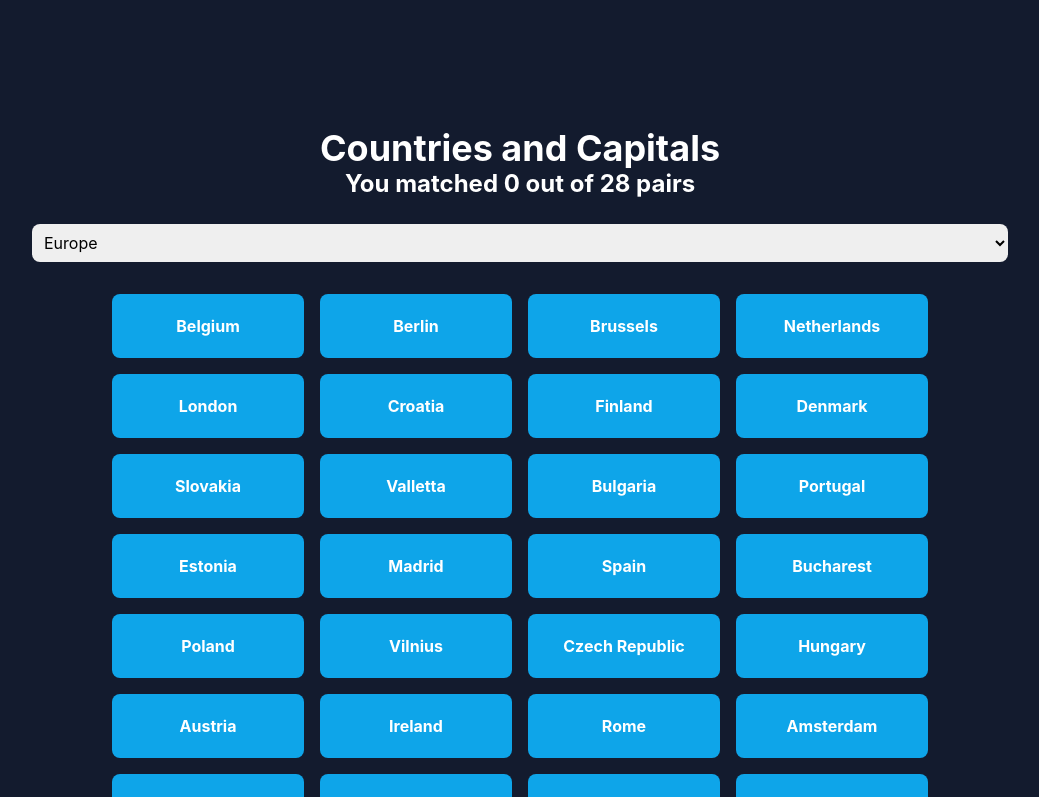
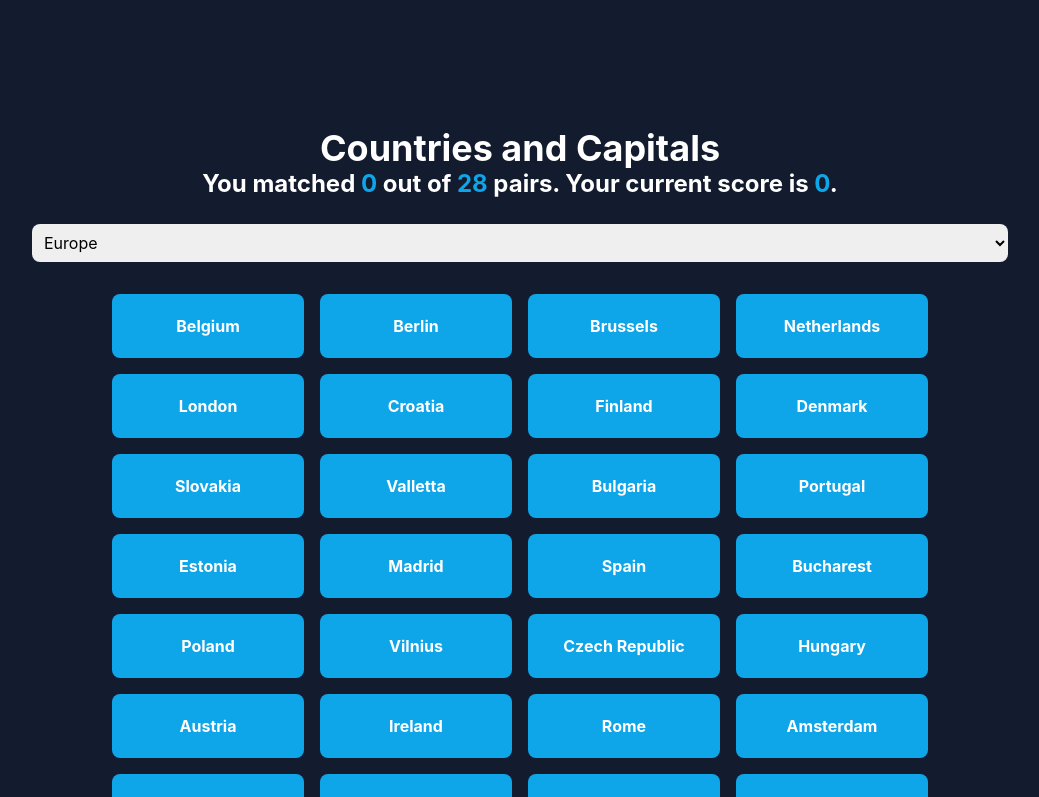
Before and after one commit to shayenek/react-match-country-with-capital, a React (Create React App) app: page / in a window 1280 px wide. Shown: the top 797 px of the page, without its empty margins (120-1159 px from the left). Built offline with nearby package versions, Linux system fonts and the light colour scheme.

Commit message:
Add simple scoring system

```diff
--- a/src/App.tsx
+++ b/src/App.tsx
@@ -33,6 +33,7 @@ export default function App() {
 	const [secondSelection, setSecondSelection] = useState<FlattenedData | null>(null);
 	const [matchedPairs, setMatchedPairs] = useState<number>(0);
 	const [chosenGameType, setChosenGameType] = useState<string>('EU');
+	const [gameScore, setGameScore] = useState<number>(0);
 
 	useEffect(() => {
 		createGameData();
@@ -44,6 +45,7 @@ export default function App() {
 				setGameData((prevGameData) =>
 					prevGameData.map((item) => {
 						if (item === firstSelection || item === secondSelection) {
+							setGameScore(gameScore - 1);
 							return { ...item, mismatched: true };
 						} else {
 							return item;
@@ -65,7 +67,7 @@ export default function App() {
 						if (item.matchId !== firstSelection.matchId) {
 							return item;
 						} else {
-							console.log('Good Match!');
+							setGameScore(gameScore + 1);
 							return { ...item, disabled: true };
 						}
 					})
@@ -150,6 +152,21 @@ export default function App() {
 			{gameComplete ? (
 				<div className="flex items-center flex-col">
 					<h1 className="text-4xl text-white font-bold">Game Complete!</h1>
+					<h2 className="text-2xl text-white font-bold">
+						You matched <span className="text-sky-500 font-bold">{matchedPairs}</span>{' '}
+						out of <span className="text-sky-500 font-bold">{totalPairs}</span> pairs.
+						Your final score is{' '}
+						<span
+							className={
+								'text-sky-500 font-bold' +
+								(gameScore > 0 ? ' text-green-500' : ' text-red-500')
+							}
+						>
+							{gameScore}
+						</span>
+						.
+					</h2>
+
 					<button
 						className="px-8 py-4 mt-12 rounded-lg m-6 bg-sky-500 text-white text-xl font-bold hover:bg-sky-700"
 						onClick={resetGame}
@@ -162,7 +179,19 @@ export default function App() {
 					<div className="flex flex-col">
 						<h1 className="text-4xl text-white font-bold">Countries and Capitals</h1>
 						<h2 className="text-2xl text-white font-bold">
-							You matched {matchedPairs} out of {totalPairs} pairs
+							You matched{' '}
+							<span className="text-sky-500 font-bold">{matchedPairs}</span> out of{' '}
+							<span className="text-sky-500 font-bold">{totalPairs}</span> pairs. Your
+							current score is{' '}
+							<span
+								className={
+									'text-sky-500 font-bold' +
+									(gameScore < 0 ? ' text-red-500' : '')
+								}
+							>
+								{gameScore}
+							</span>
+							.
 						</h2>
 						<select
 							className="p-2 rounded-lg m-6"
```
